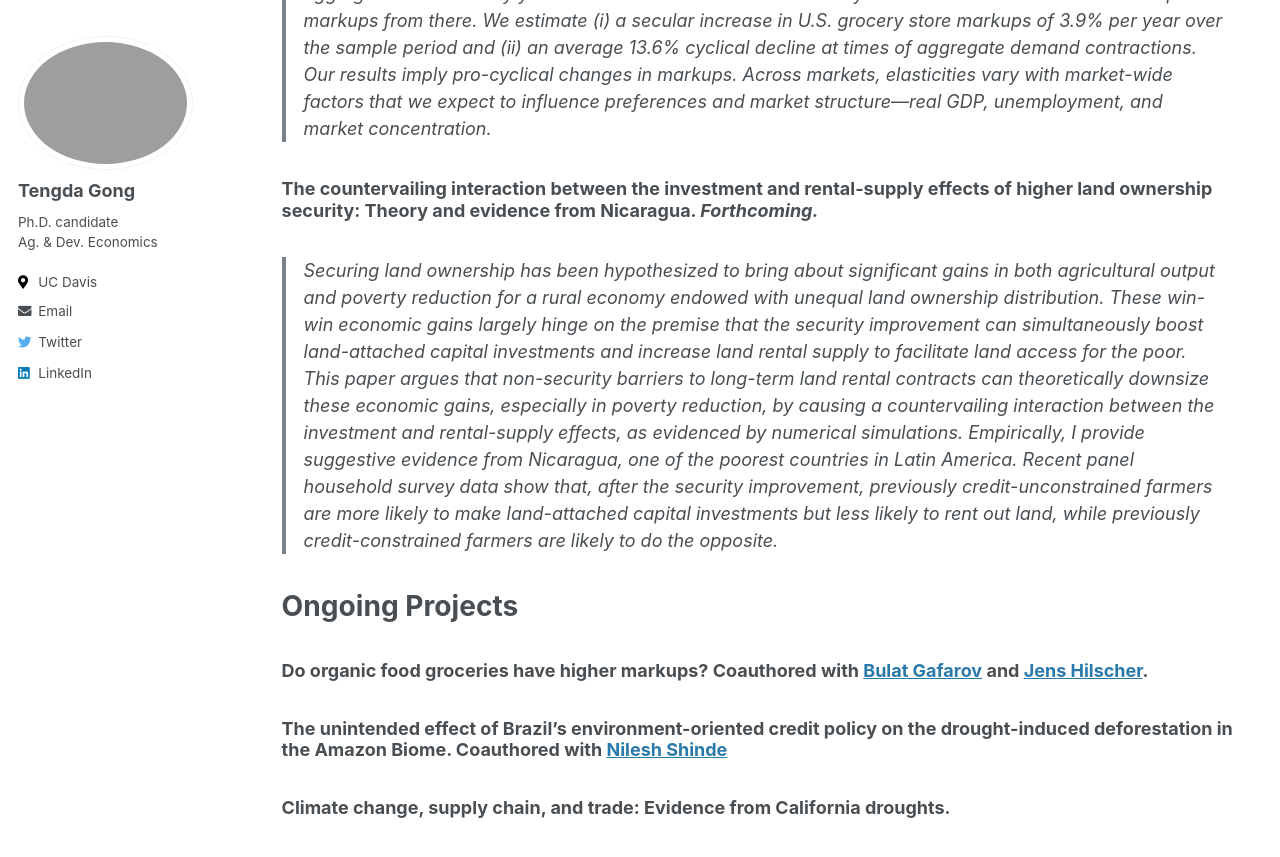
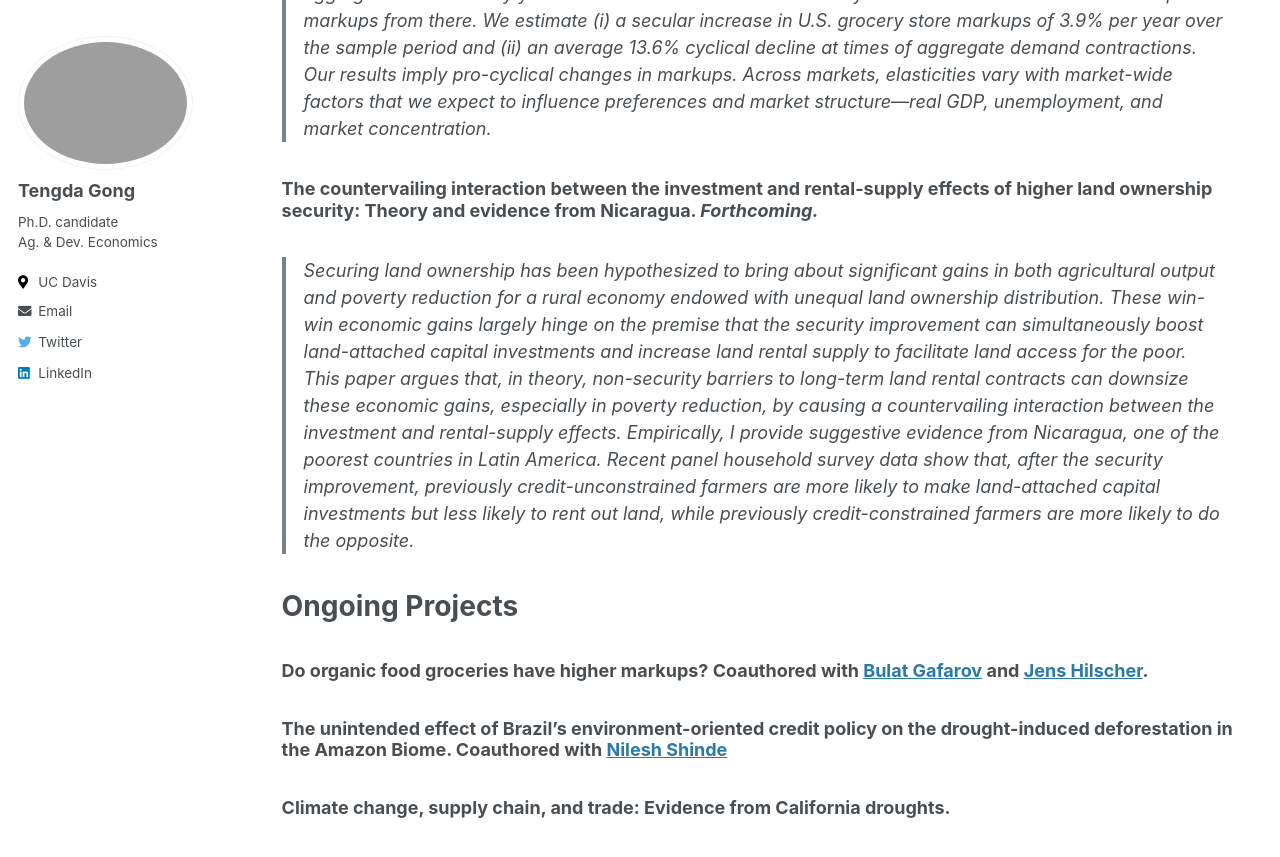
Before and after one commit to tendakung/tendakung.github.io, a Jekyll site: the page built from _pages/research.md, in a window 1280 px wide and 900 px high, scrolled down 736 px. Shown: the top 857 px of the window. Built offline with Jekyll 4.4.1, drawn with Linux system fonts in a browser that asks for light colours.

Commit message:
Update research.md

```diff
--- a/_pages/research.md
+++ b/_pages/research.md
@@ -12,7 +12,7 @@ author_profile: true
 > This paper documents substantial time variation in price elasticities of demand and therefore markups. We propose a two-step procedure to identify time-varying markups. Using the scanner data of US grocery stores from 2001 to 2020 we first estimate elasticities at the market-good-year level. We then efficiently aggregate these data by year to estimate a common trend and cyclical variation in elasticities and impute markups from there. We estimate (i) a secular increase in U.S. grocery store markups of 3.9% per year over the sample period and (ii) an average 13.6% cyclical decline at times of aggregate demand contractions. Our results imply pro-cyclical changes in markups. Across markets, elasticities vary with market-wide factors that we expect to influence preferences and market structure—real GDP, unemployment, and market concentration.
 
 ### The countervailing interaction between the investment and rental-supply effects of higher land ownership security: Theory and evidence from Nicaragua. <i>Forthcoming.</i>
-> Securing land ownership has been hypothesized to bring about significant gains in both agricultural output and poverty reduction for a rural economy endowed with unequal land ownership distribution. These win-win economic gains largely hinge on the premise that the security improvement can simultaneously boost land-attached capital investments and increase land rental supply to facilitate land access for the poor. This paper argues that non-security barriers to long-term land rental contracts can theoretically downsize these economic gains, especially in poverty reduction, by causing a countervailing interaction between the investment and rental-supply effects, as evidenced by numerical simulations. Empirically, I provide suggestive evidence from Nicaragua, one of the poorest countries in Latin America. Recent panel household survey data show that, after the security improvement, previously credit-unconstrained farmers are more likely to make land-attached capital investments but less likely to rent out land, while previously credit-constrained farmers are likely to do the opposite.
+> Securing land ownership has been hypothesized to bring about significant gains in both agricultural output and poverty reduction for a rural economy endowed with unequal land ownership distribution. These win-win economic gains largely hinge on the premise that the security improvement can simultaneously boost land-attached capital investments and increase land rental supply to facilitate land access for the poor. This paper argues that, in theory, non-security barriers to long-term land rental contracts can downsize these economic gains, especially in poverty reduction, by causing a countervailing interaction between the investment and rental-supply effects. Empirically, I provide suggestive evidence from Nicaragua, one of the poorest countries in Latin America. Recent panel household survey data show that, after the security improvement, previously credit-unconstrained farmers are more likely to make land-attached capital investments but less likely to rent out land, while previously credit-constrained farmers are more likely to do the opposite.
 
 
 # Ongoing Projects
```
